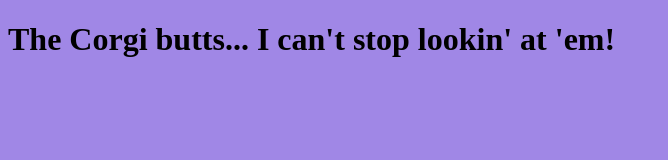
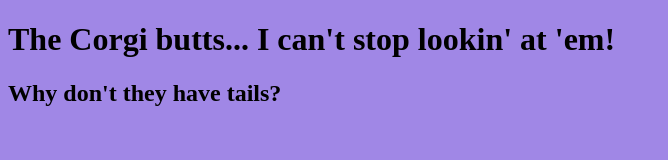
Before and after one commit to mroesinger/corgiButtsDriveMeNutz, a plain HTML site: page index.html in a window 1280 px wide. Shown: the whole page, without its empty margins (0-668 px from the left). Drawn offline with Linux system fonts and the light colour scheme.

Commit message:
add script.js, connect to index.html

```diff
--- a/index.html
+++ b/index.html
@@ -6,5 +6,6 @@
       </head>
   <body>
     <h1>The Corgi butts... I can't stop lookin' at 'em!</h1>
+    <script src="script.js"></script>
     </body>
 </html>
--- /dev/null
+++ b/script.js
@@ -0,0 +1,4 @@
+const h2 = document.createElement("h2");
+h2.textContent = "Why don't they have tails?";
+
+document.querySelector("body").appendChild(h2);
```
